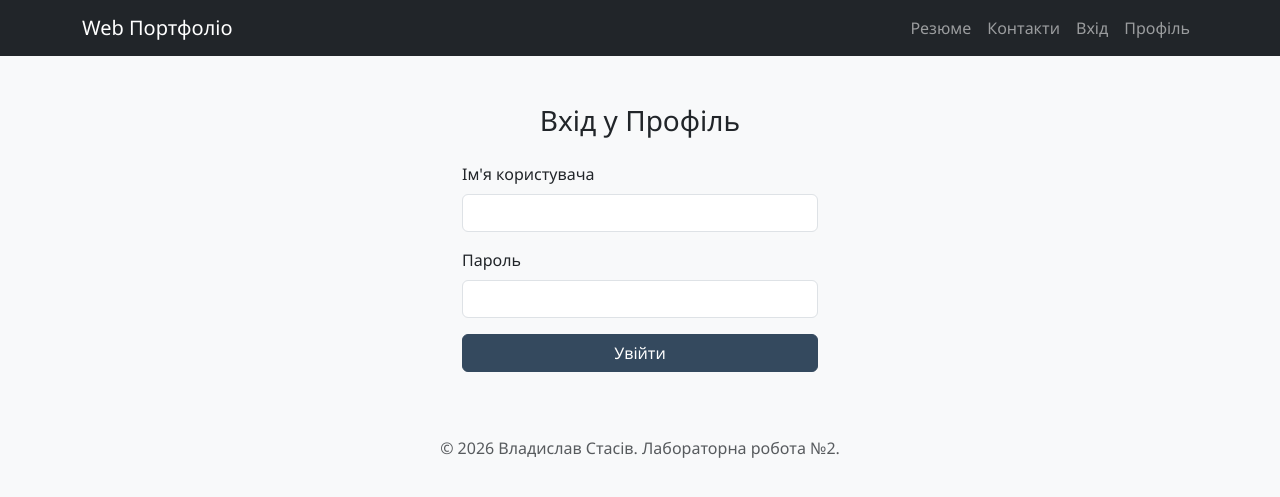
After one commit to stasiv-228/flask-app-lab, a Flask app: page /login in a window 1280 px wide. The commit adds this page. Shown: the top 497 px of the page. Run offline with Flask 3, Linux system fonts and the light colour scheme.

Commit message:
Task 1: Login, Profile, Sessions and Flash messages

```diff
--- a/app/__init__.py
+++ b/app/__init__.py
@@ -1,6 +1,7 @@
 from flask import Flask
 
 app = Flask(__name__)
+app.config['SECRET_KEY'] = 'secret-key-for-lab4'
 
 from . import views
 
--- a/app/templates/base.html
+++ b/app/templates/base.html
@@ -10,6 +10,19 @@
 <body>
 
     {% include 'navbar.html' %}
+
+    <div class="container mt-3">
+        {% with messages = get_flashed_messages(with_categories=true) %}
+            {% if messages %}
+                {% for category, message in messages %}
+                    <div class="alert alert-{{ 'danger' if category == 'error' else category }} alert-dismissible fade show" role="alert">
+                        {{ message }}
+                        <button type="button" class="btn-close" data-bs-dismiss="alert" aria-label="Close"></button>
+                    </div>
+                {% endfor %}
+            {% endif %}
+        {% endwith %}
+    </div>
 
     <div class="container mt-4">
         {% block content %}
--- a/app/templates/navbar.html
+++ b/app/templates/navbar.html
@@ -12,6 +12,12 @@
                 <li class="nav-item">
                     <a class="nav-link" href="/contacts">Контакти</a>
                 </li>
+                <li class="nav-item">
+                    <a class="nav-link" href="{{ url_for('users.login') }}">Вхід</a>
+                </li>
+                <li class="nav-item">
+                    <a class="nav-link" href="{{ url_for('users.profile') }}">Профіль</a>
+                </li>
             </ul>
         </div>
     </div>
--- /dev/null
+++ b/app/users/templates/users/login.html
@@ -0,0 +1,22 @@
+{% extends 'base.html' %}
+
+{% block title %}Вхід в систему{% endblock %}
+
+{% block content %}
+<div class="row justify-content-center mt-5">
+    <div class="col-md-4">
+        <h3 class="text-center mb-4">Вхід у Профіль</h3>
+        <form method="POST" action="{{ url_for('users.login') }}">
+            <div class="mb-3">
+                <label for="username" class="form-label">Ім'я користувача</label>
+                <input type="text" class="form-control" id="username" name="username" required>
+            </div>
+            <div class="mb-3">
+                <label for="password" class="form-label">Пароль</label>
+                <input type="password" class="form-control" id="password" name="password" required>
+            </div>
+            <button type="submit" class="btn btn-primary w-100">Увійти</button>
+        </form>
+    </div>
+</div>
+{% endblock %}
--- a/app/users/views.py
+++ b/app/users/views.py
@@ -1,4 +1,4 @@
-from flask import request, redirect, url_for, render_template
+from flask import request, redirect, url_for, render_template, session, flash
 from . import users_bp
 
 @users_bp.route("/hi/<string:name>")  # /hi/ivan?age=45
@@ -13,3 +13,39 @@ def admin():
     to_url = url_for("users.greetings", name="administrator", age=45, _external=True)
     print(to_url)
     return redirect(to_url)
+
+VALID_USERNAME = "Student"
+VALID_PASSWORD = "password123"
+
+@users_bp.route("/login", methods=["GET", "POST"])
+def login():
+    if "username" in session:
+        return redirect(url_for("users.profile"))
+
+    if request.method == "POST":
+        username = request.form.get("username")
+        password = request.form.get("password")
+
+        if username == VALID_USERNAME and password == VALID_PASSWORD:
+            session["username"] = username
+            flash("Ви успішно увійшли в систему!", "success")
+            return redirect(url_for("users.profile"))
+        else:
+            flash("Невірний логін або пароль. Спробуйте ще раз.", "error")
+
+    return render_template("users/login.html")
+
+@users_bp.route("/profile")
+def profile():
+    if "username" not in session:
+        flash("Будь ласка, увійдіть у систему для перегляду профілю.", "warning")
+        return redirect(url_for("users.login"))
+
+    username = session["username"]
+    return render_template("users/profile.html", username=username)
+
+@users_bp.route("/logout")
+def logout():
+    session.pop("username", None)
+    flash("Ви успішно вийшли з системи.", "info")
+    return redirect(url_for("users.login"))
```
Also changed, not shown: app/users/templates/users/profile.html (added, +16 -0 lines).
